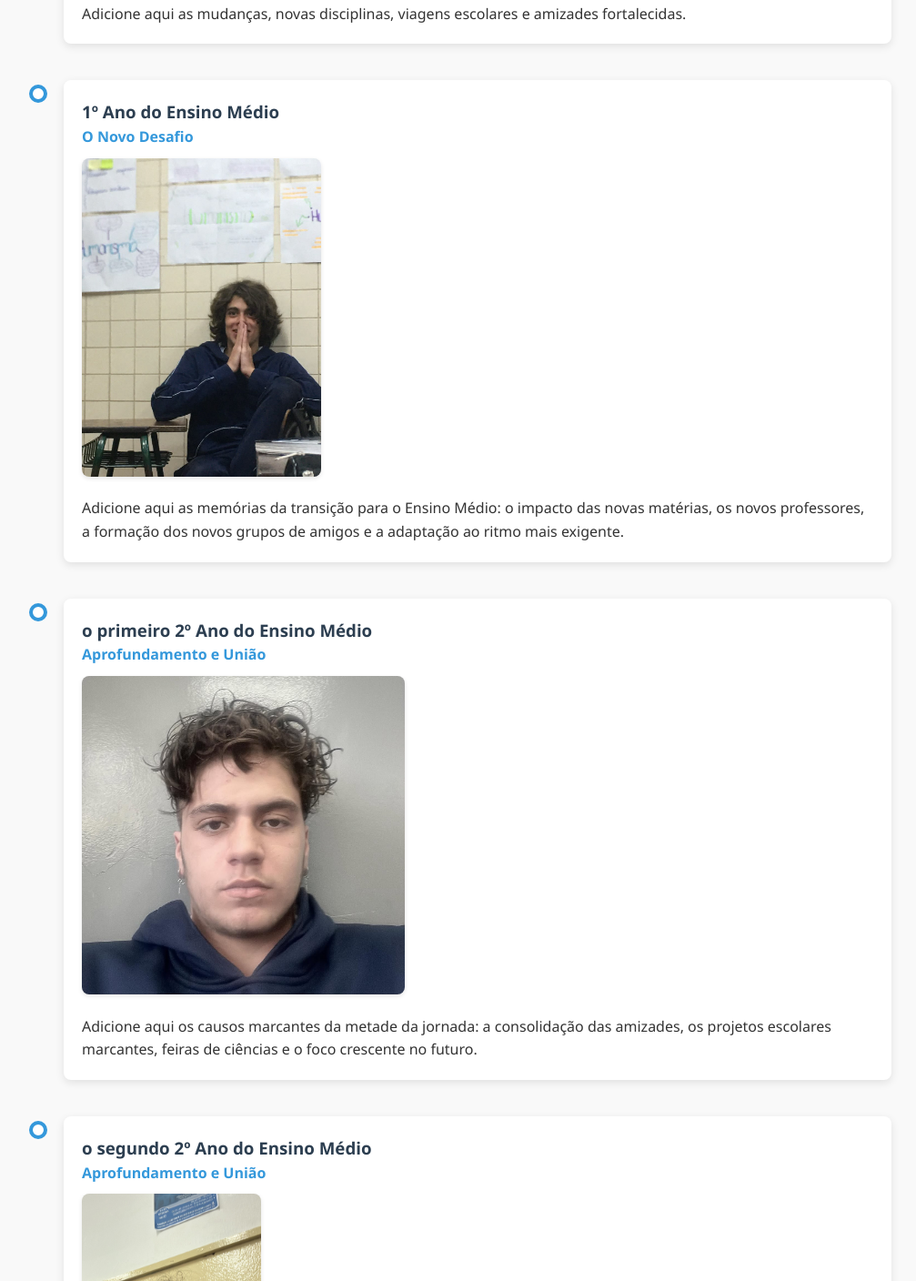
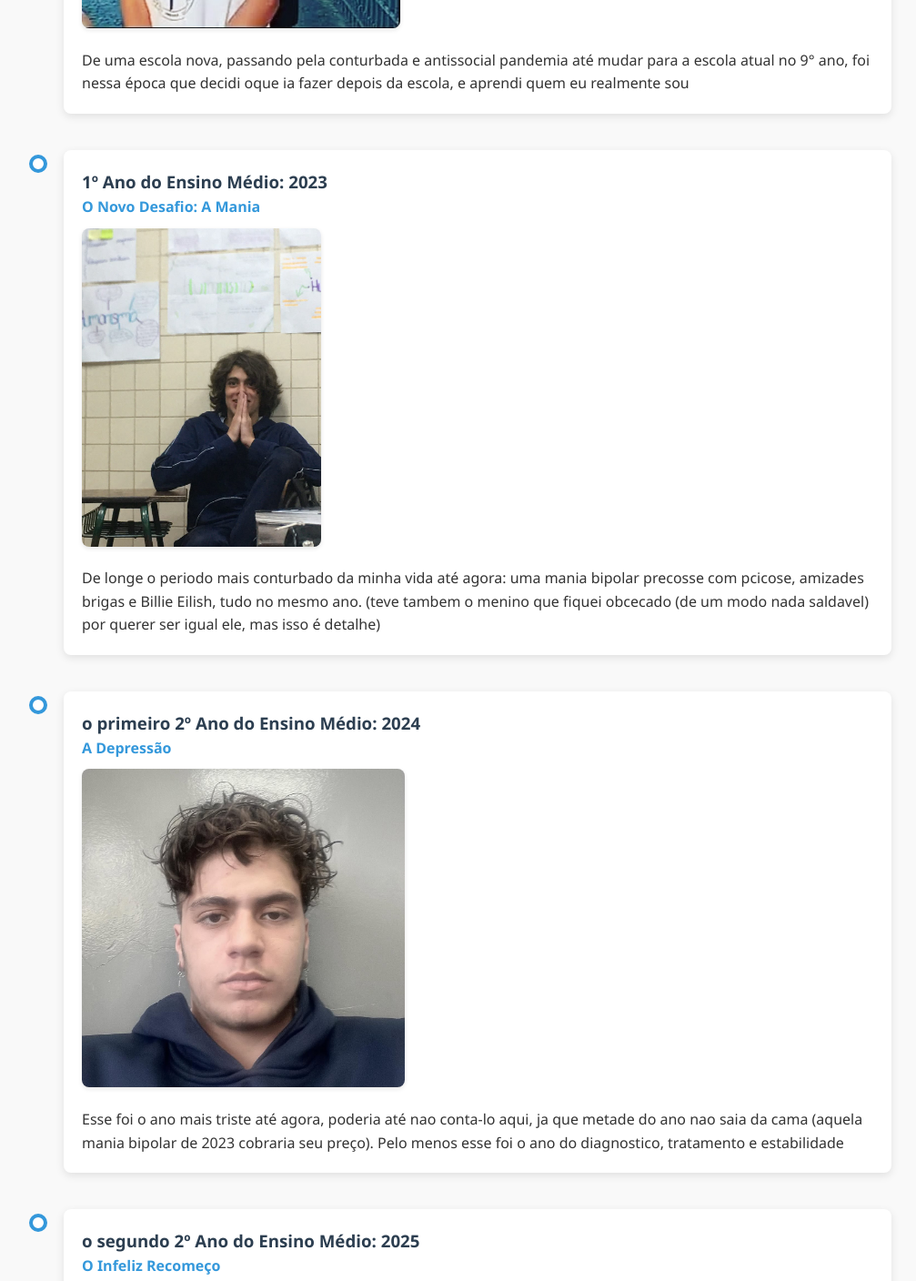
Before and after one commit to ArthurN-RDB/fim, a plain HTML site: page index.html in a window 1280 px wide. Shown: the part 1392-2800 px from the top of the page at 91% size, without its empty margins (140-1147 px from the left). Drawn offline with Linux system fonts and the light colour scheme.

Commit message:
finalização

```diff
--- a/index.html
+++ b/index.html
@@ -34,8 +34,8 @@
                     <div class="timeline-content">
                         <h3>Ensino Fundamental I (1º ao 5º ano)</h3>
                         <p class="date">Anos Iniciais</p>
-                        <div class="media-placeholder">[Insira Foto Aqui]</div>
-                        <p>Adicione aqui o desenvolvimento da alfabetização, brincadeiras e desafios superados.</p>
+                        <div class="media-placeholder">fundamental.jpeg</div>
+                        <p>aqui foi dos meus 5 anos até os 10, minha memoria é boa o suficiente para lebrar das 2 copas do mundo (uma no brasil). Foi quando aprendi a ler e escrever, contas de multiplicação e divisão, alem de ser a época mais despreucupada da minha vida </p>
                     </div>
                 </div>
 
@@ -45,46 +45,46 @@
                         <h3>Ensino Fundamental II (6º ao 9º ano)</h3>
                         <p class="date">Anos Finais</p>
                       <img src="IMG_20220504_232056_556.jpg" alt="Descrição da foto" class="foto-memoria">
-                        <p>Adicione aqui as mudanças, novas disciplinas, viagens escolares e amizades fortalecidas.</p>
+                        <p>De uma escola nova, passando pela conturbada e antissocial pandemia até mudar para a escola atual no 9° ano, foi nessa época que decidi oque ia fazer depois da escola, e aprendi quem eu realmente sou</p>
                     </div>
                 </div>
 
              <div class="timeline-item">
     <div class="timeline-dot"></div>
     <div class="timeline-content">
-        <h3>1º Ano do Ensino Médio</h3>
-        <p class="date">O Novo Desafio</p>
+        <h3>1º Ano do Ensino Médio: 2023</h3>
+        <p class="date">O Novo Desafio: A Mania</p>
      <img src="WhatsApp Image 2026-11-15 at 8.05.50 PM.jpeg" alt="Descrição da foto" class="foto-memoria">
-        <p>Adicione aqui as memórias da transição para o Ensino Médio: o impacto das novas matérias, os novos professores, a formação dos novos grupos de amigos e a adaptação ao ritmo mais exigente.</p>
+        <p>De longe o periodo mais conturbado da minha vida até agora: uma mania bipolar precosse com pcicose, amizades brigas e Billie Eilish, tudo no mesmo ano. (teve tambem o menino que fiquei obcecado (de um modo nada saldavel) por querer ser igual ele, mas isso é detalhe)</p>
     </div>
 </div>
 
 <div class="timeline-item">
     <div class="timeline-dot"></div>
     <div class="timeline-content">
-        <h3>o primeiro 2º Ano do Ensino Médio</h3>
-        <p class="date">Aprofundamento e União</p>
+        <h3>o primeiro 2º Ano do Ensino Médio: 2024</h3>
+        <p class="date">A Depressão</p>
        <img src="WhatsApp Image 2026-11-15 at 8.06.55 PM.jpeg" alt="Descrição da foto" class="foto-memoria">
-        <p>Adicione aqui os causos marcantes da metade da jornada: a consolidação das amizades, os projetos escolares marcantes, feiras de ciências e o foco crescente no futuro.</p>
+        <p>Esse foi o ano mais triste até agora, poderia até nao conta-lo aqui, ja que metade do ano nao saia da cama (aquela mania bipolar de 2023 cobraria seu preço). Pelo menos esse foi o ano do diagnostico, tratamento e estabilidade</p>
     </div>
 </div>
 
 <div class="timeline-item">
     <div class="timeline-dot"></div>
     <div class="timeline-content">
-        <h3>o segundo 2º Ano do Ensino Médio</h3>
-        <p class="date">Aprofundamento e União</p>
+        <h3>o segundo 2º Ano do Ensino Médio: 2025</h3>
+        <p class="date">O Infeliz Recomeço</p>
        <img src="2anoe.jpeg" alt="Descrição da foto" class="foto-memoria">
-        <p>Adicione aqui os causos marcantes da metade da jornada: a consolidação das amizades, os projetos escolares marcantes, feiras de ciências e o foco crescente no futuro.</p>
+        <p>Esse foi o segundo ano mais sem graça que ja tiva, eu tinha acabado de ter sido reprovado, mas pelo menos via meus amigos no intervalo, perdi quase todo o interece nas minhas materias favoritas por que tudo ficou desesperançoso</p>
     </div>
 </div>
 <div class="timeline-item">
     <div class="timeline-dot"></div>
     <div class="timeline-content">
-        <h3>3º Ano do Ensino Médio (Terceirão)</h3>
+        <h3>3º Ano do Ensino Médio (Terceirão): 2026</h3>
         <p class="date">A Reta Final e Despedida</p>
         <img src="3ano.jpeg" alt="Descrição da foto" class="foto-memoria">
-        <p>Adicione aqui a emoção do último ano: a preparação intensa para os vestibulares e o ENEM, as festas temáticas, o dia do trote/mico, a ansiedade pela formatura e os últimos momentos inesquecíveis da turma.</p>
+        <p>Conseguiu ser o ano mais sem graça, por mais que tenha começado com expectativas: queria muito afirmar que a escola é só para estudar mas é aonde aprendemos a socializar, e eu aprendi como é dificil forçar amizades com pessoas que você não gosta só pra não ficar sozinho, tenho um ou dois que você considera de verdade estudando com você</p>
     </div>
 </div>
             </div>
```
Also changed, not shown: fundamental.jpeg (added).
